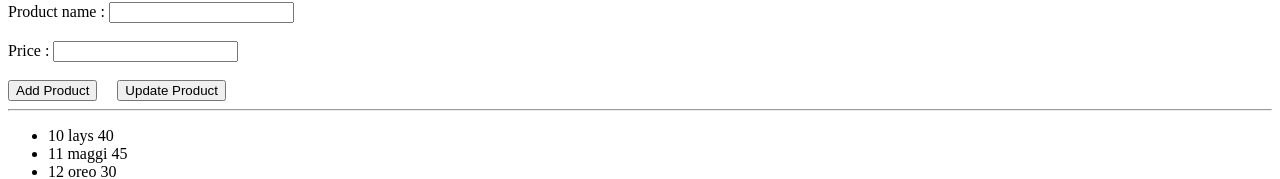
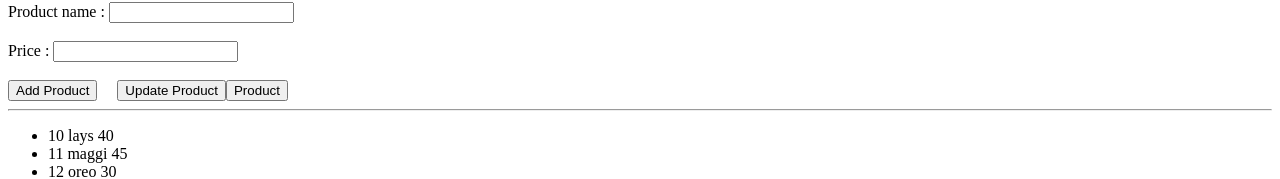
Before and after one commit to guravrupali/Myapp2, an Angular app in the folder Myapp2/: page / in a window 1280 px wide. Both pictures are taken after a click on the button "Add Product". Shown: the part 356-535 px from the top of the page. Built offline with nearby package versions, Linux system fonts and the light colour scheme.

Commit message:
Update pform.component.html

```diff
--- a/Myapp2/src/app/product/pform.component.html
+++ b/Myapp2/src/app/product/pform.component.html
@@ -5,5 +5,6 @@
         Price : <input type="text" name="pr" [(ngModel)]="price"><br><br>
         <button type="button" name="btn" (click)="addProduct()">Add Product</button>&nbsp;&nbsp;&nbsp;&nbsp;
         <button type="button" name="btn" (click)="updateProduct()">Update Product</button>
+        <button type="button" name="btn">Product</button>
     </form>
 </div>
```
